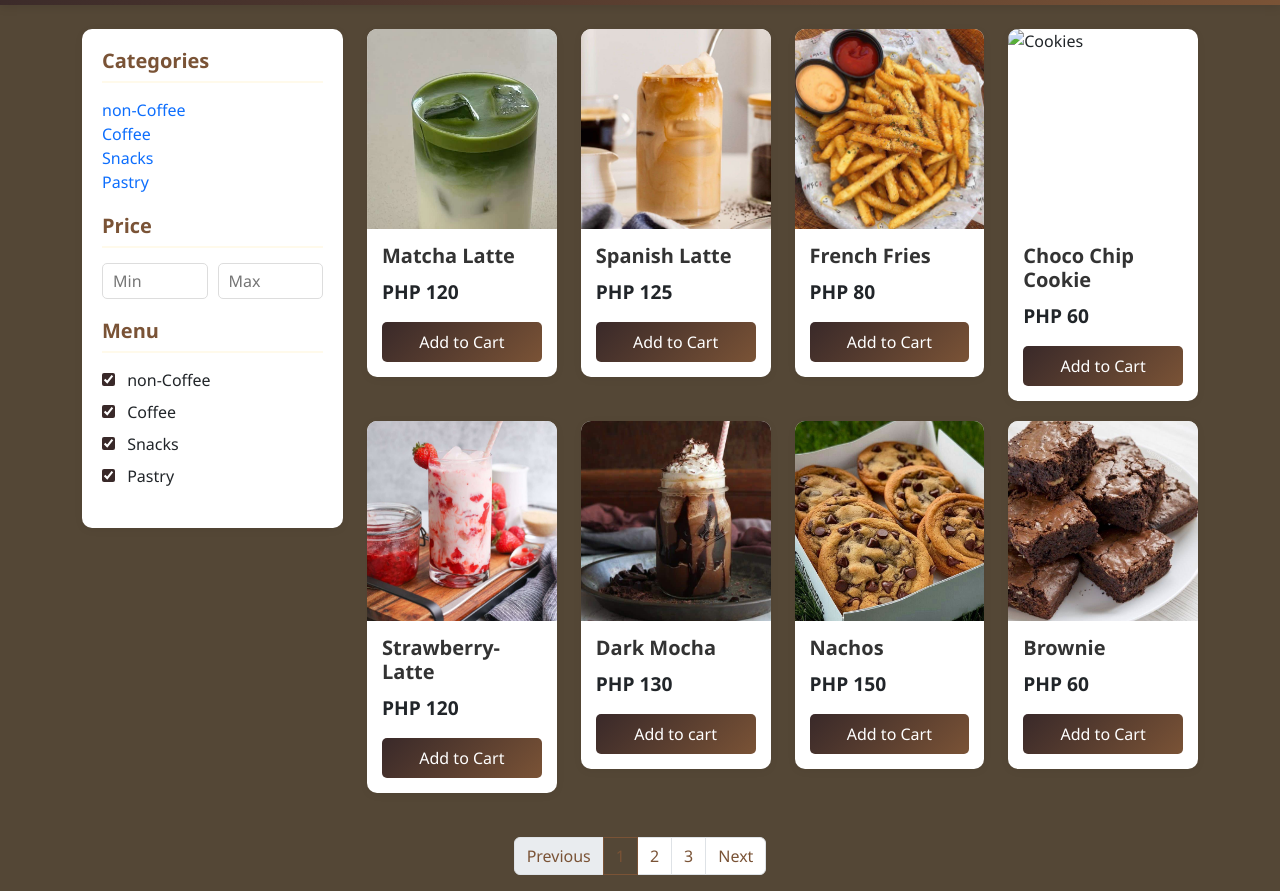
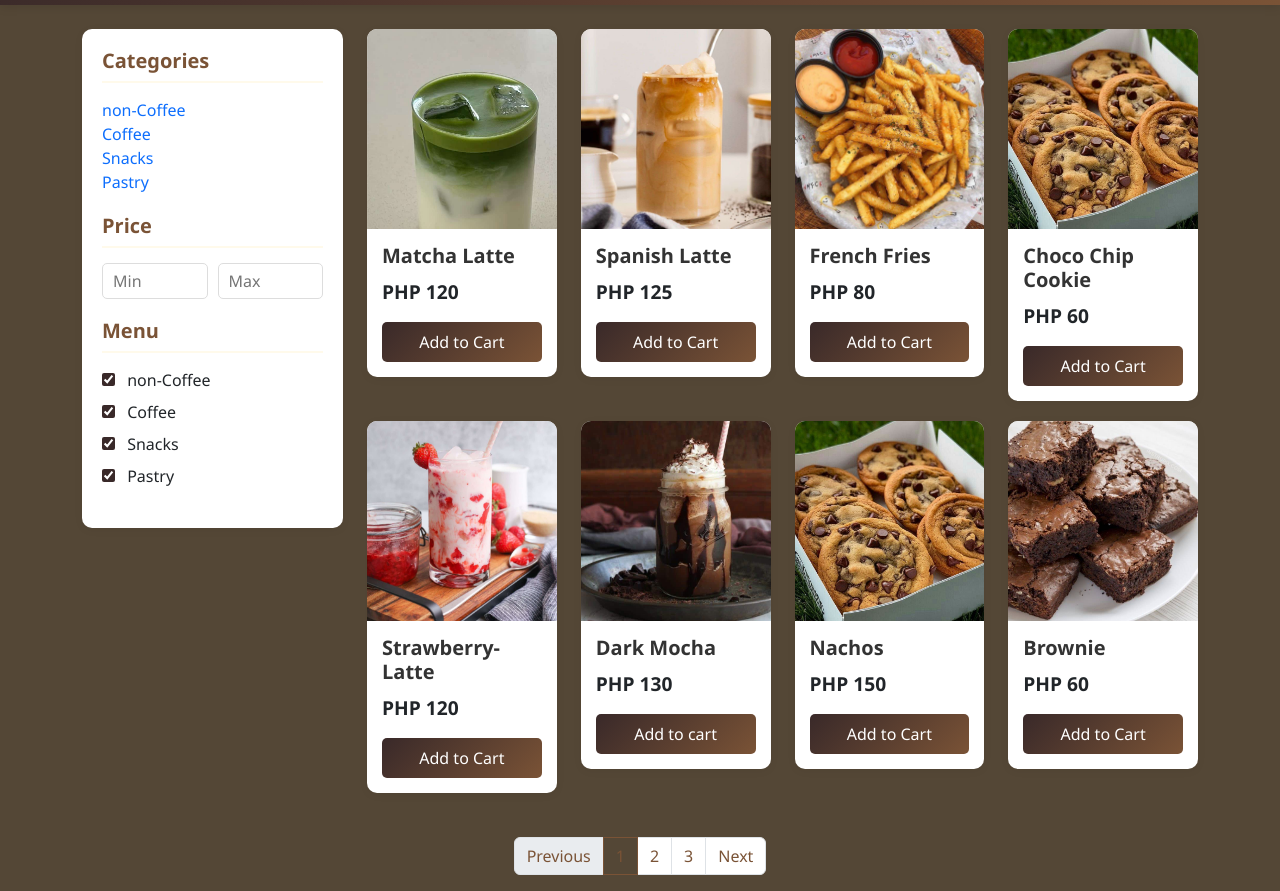
Before and after one commit to Kellyy01/activity4, a plain HTML site: page index.html in a window 1280 px wide. Shown: the part 57-948 px from the top of the page. Drawn offline with nearby package versions, Linux system fonts and the light colour scheme; a script that the page names is missing.

Commit message:
Update index.html

```diff
--- a/index.html
+++ b/index.html
@@ -140,7 +140,7 @@
 <div class="col-md-6 col-lg-4 col-xl-3">
     <div class="card product-card">
         <div class="product-img">
-            <img src="651167861042035_5351171210095017387_n.jpg" alt="Cookies">
+            <img src="482625619_651167861042035_5351171210095017387_n.jpg" alt="Cookies">
         </div>
         <div class="quick-view" onclick="showAlert('View Details for Choco Chip Cookie')">View Details</div>
         <div class="product-body">
```
